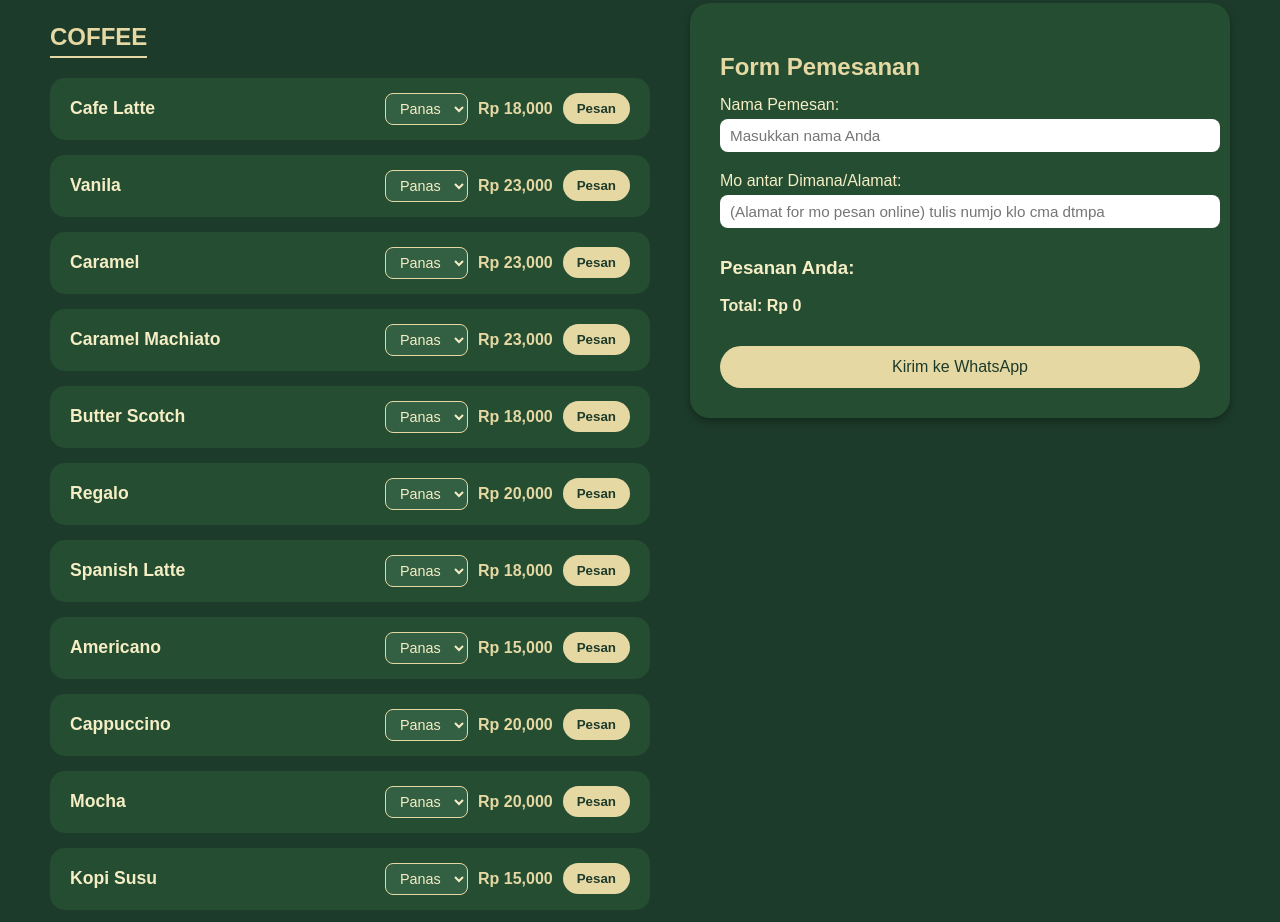
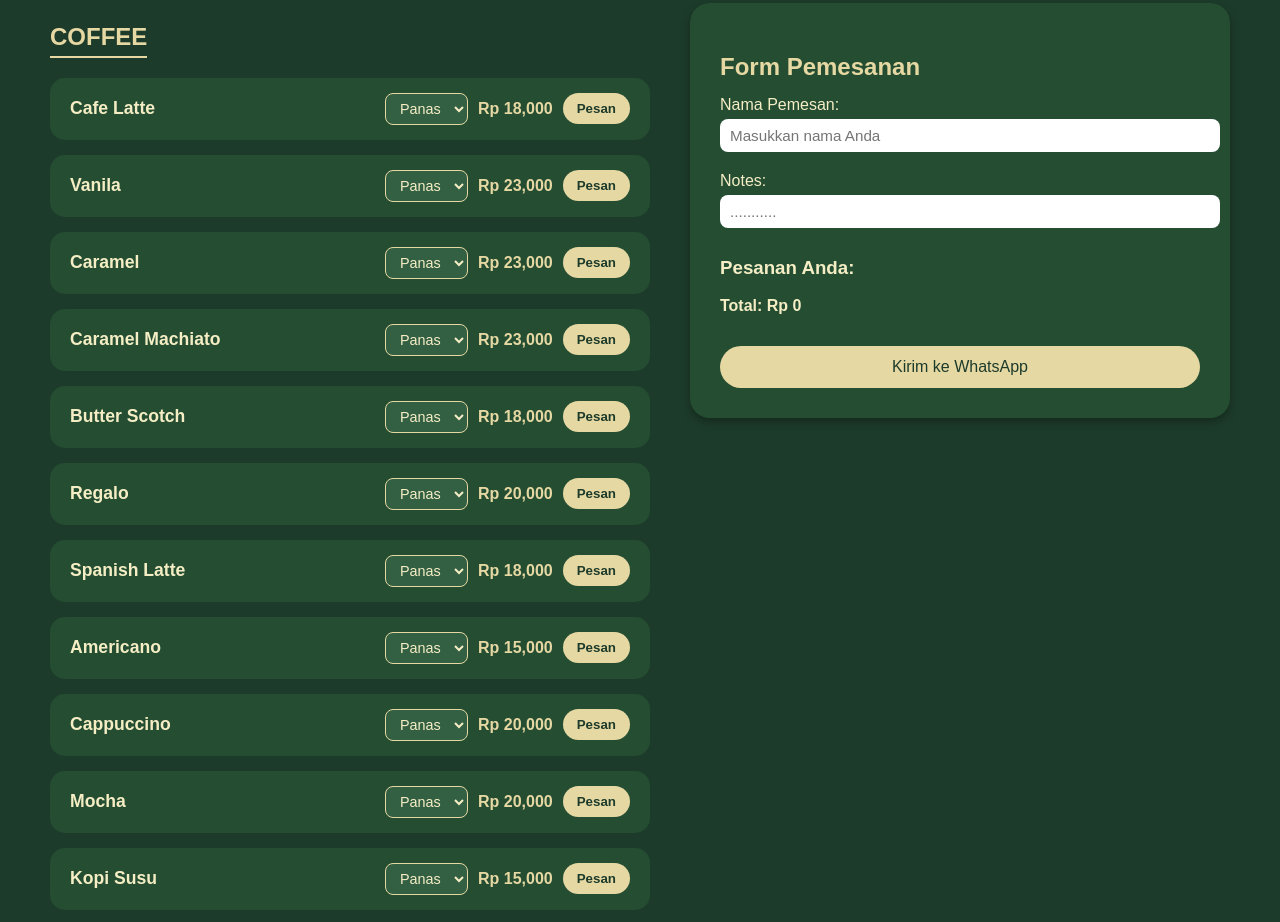
Before and after one commit to NUMcoffe/NUMCoffe, a plain HTML site: page index.html in a window 1280 px wide. Shown: the part 847-1769 px from the top of the page. Drawn offline with Linux system fonts and the light colour scheme.

Commit message:
Update index.html

```diff
--- a/index.html
+++ b/index.html
@@ -38,8 +38,8 @@
       <h2>Form Pemesanan</h2>
       <label>Nama Pemesan:</label>
       <input type="text" id="nama" placeholder="Masukkan nama Anda">
-      <label>Mo antar Dimana/Alamat:</label>
-      <input type="text" id="alamat" placeholder="(Alamat for mo pesan online) tulis numjo klo cma dtmpa">
+      <label>Notes:</label>
+      <input type="text" id="alamat" placeholder="...........">
 
       <h3>Pesanan Anda:</h3>
       <ul id="orderList"></ul>
```
